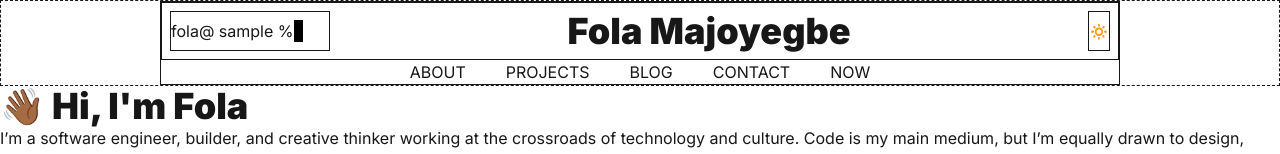
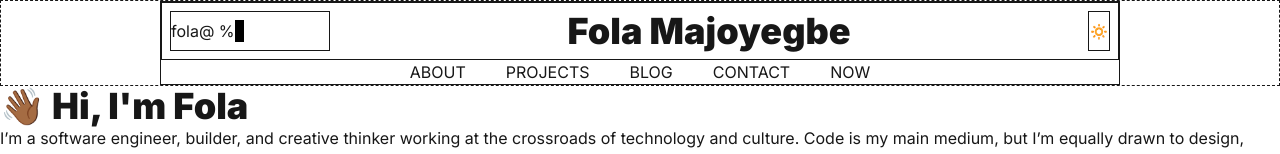
Before and after one commit to Folamajo/portfolio, a Next.js app: page / in a window 1280 px wide. Shown: the top 154 px of the page. Built offline with nearby package versions, Linux system fonts and the light colour scheme.

Commit message:
Working on menu

```diff
--- a/src/components/Header/Header.tsx
+++ b/src/components/Header/Header.tsx
@@ -1,12 +1,18 @@
-import React from 'react'
+'use client'
+import React, { useState } from 'react'
 import Menu from './Menu'
 import Name from './Name'
+import { usePathname } from 'next/navigation'
+
 const Header = () => {
+   const [pageName, setPageName] = useState<string>("")
+   const pathname= usePathname()
 
+   // setPageName(usePathname)
    return (
          <div className='flex flex-col items-center border w-[60em]'>
-            <Name />
-            <Menu />
+            <Name pageName={pageName}/>
+            <Menu setPageName={setPageName}/>
          </div>
    )
 }
--- a/src/components/Header/Menu.tsx
+++ b/src/components/Header/Menu.tsx
@@ -1,7 +1,14 @@
 import React from 'react'
 import Link from 'next/link'
 
-const Menu = () => {
+type MenuProps ={
+   setPageName: React.Dispatch<React.SetStateAction<string>>
+}
+
+
+const Menu = ({ setPageName } : MenuProps) => {
+
+
    return (
       <div className= ''>
          {/* <div>
@@ -10,7 +17,7 @@ const Menu = () => {
 
          <div>
             <ul className='flex gap-10'>
-               <li><Link href='/about'>ABOUT</Link></li>
+               <li><Link href='/about' onClick={()=>setPageName("about")}>ABOUT</Link></li>
                <li><Link href='/projects'>PROJECTS</Link></li>
                <li><Link href='/blog'>BLOG</Link></li>
                <li><Link href='/contact'>CONTACT</Link></li>
--- a/src/components/Header/Name.tsx
+++ b/src/components/Header/Name.tsx
@@ -1,10 +1,21 @@
-import React from 'react'
+"use client"
+import React, { SetStateAction, useState } from 'react'
 
-const Name = () => {
-  return (
+// type NameProps ={
+//    setPageName: React.Dispatch<React.SetStateAction<string>>
+// }
+type NameProps = {
+   pageName: string
+}
+
+const Name = ({ pageName } : NameProps) => {
+
+   // const [pageName, setPageName] = useState<string>("")
+
+   return (
       <div className='p-2 flex justify-between border w-full'>
          <div className='border flex items-center w-40'>
-            <p>fola@ sample % </p><div className='blinking_cursor'></div>
+            <p>fola@ {pageName} % </p><div className='blinking_cursor'></div>
          </div>
          <h1 className='text-4xl font-black '>Fola Majoyegbe</h1>
 
@@ -12,7 +23,7 @@ const Name = () => {
             🔅
          </div>
       </div>
-  )
+   )
 }
 
 export default Name
```
